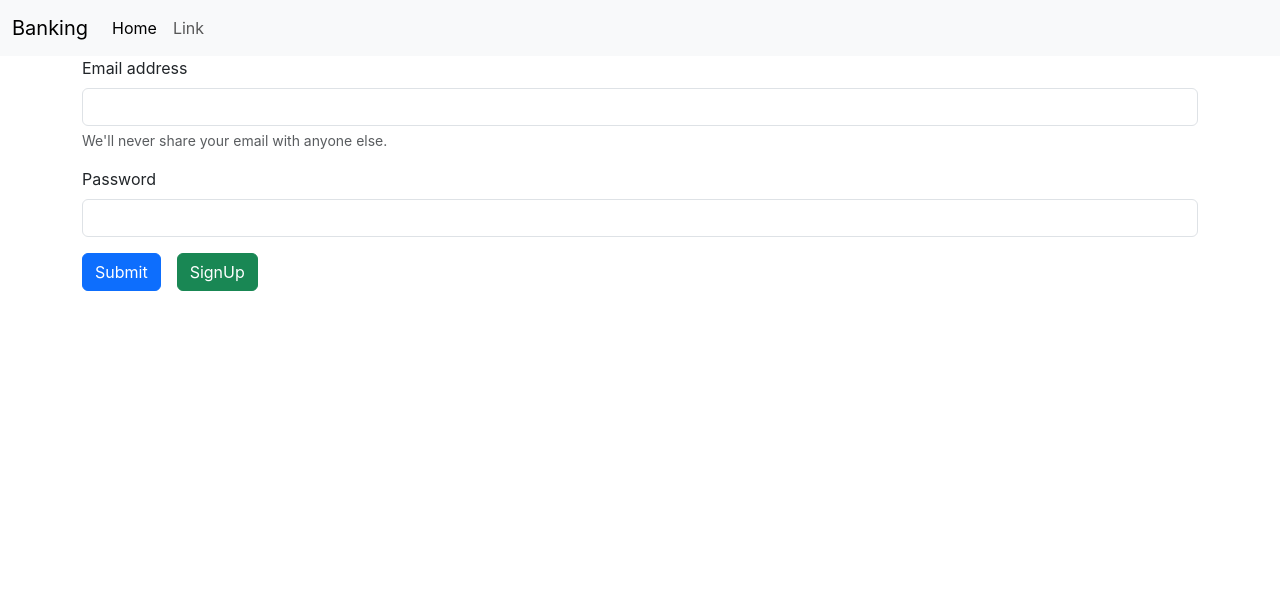
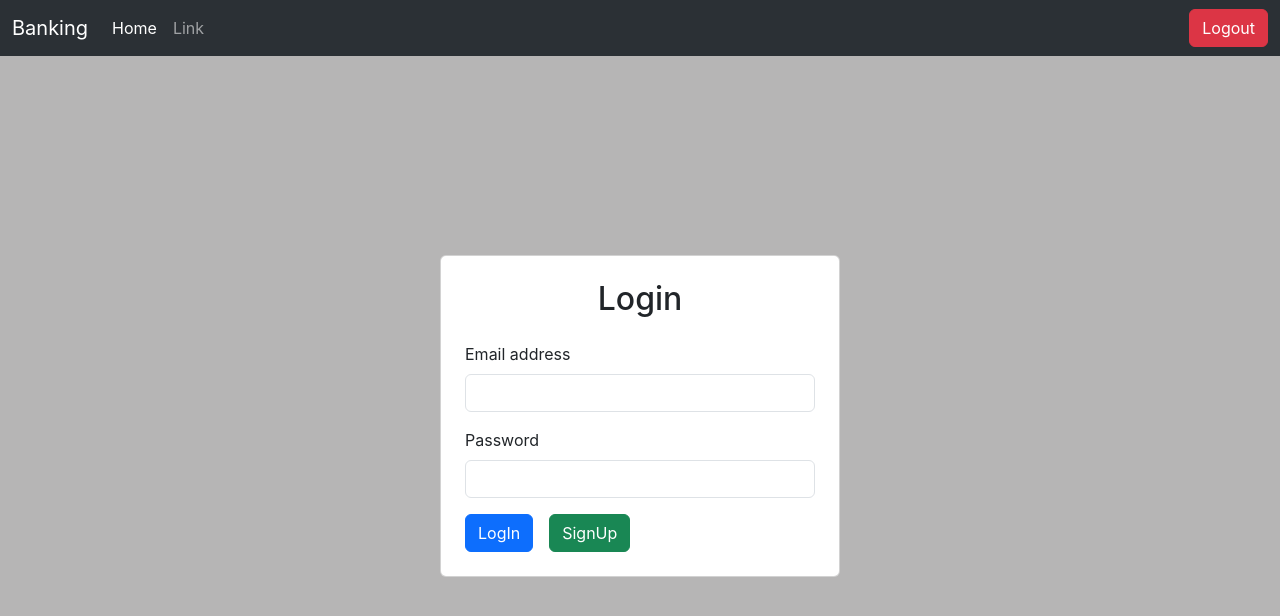
Before and after one commit to tusharx0809/react-apps, a React (Create React App) app in the folder banking_website/: page /login in a window 1280 px wide. Shown: the top 616 px of the page. Built offline with nearby package versions, Linux system fonts and the light colour scheme.

Commit message:
changed: login and signup changed

```diff
--- a/banking_website/src/App.css
+++ b/banking_website/src/App.css
@@ -36,3 +36,6 @@
     transform: rotate(360deg);
   }
 }
+body{
+  background-color: rgb(182, 181, 181);
+}
--- a/banking_website/src/components/Login.js
+++ b/banking_website/src/components/Login.js
@@ -4,8 +4,10 @@ import { Link } from "react-router-dom";
 const Login = () => {
 
   return (
-    <div className="container">
+    <div className="container d-flex align-items-center justify-content-center" style={{ minHeight: "90vh" }}>
+        <div className="card p-4" style={{ width: "100%", maxWidth: "400px" }}>
       <form>
+      <h2 className="text-center mb-4">Login</h2>
         <div className="mb-3">
           <label for="exampleInputEmail1" className="form-label">
             Email address
@@ -16,9 +18,7 @@ const Login = () => {
             id="exampleInputEmail1"
             aria-describedby="emailHelp"
           />
-          <div id="emailHelp" className="form-text">
-            We'll never share your email with anyone else.
-          </div>
+
         </div>
         <div className="mb-3">
           <label for="exampleInputPassword1" className="form-label">
@@ -32,14 +32,14 @@ const Login = () => {
         </div>
 
         <button type="submit" className="btn btn-primary">
-          Submit
+          LogIn
         </button>
         <Link to="/signup">
         <button className="btn btn-success mx-3">
           SignUp
         </button></Link>
       </form>
-
+      </div>
     </div>
   );
 };
--- a/banking_website/src/components/Navbar.js
+++ b/banking_website/src/components/Navbar.js
@@ -3,7 +3,7 @@ import { Link } from "react-router-dom";
 const Navbar = () => {
   return (
     <div>
-      <nav className="navbar navbar-expand-lg bg-body-tertiary">
+      <nav className="navbar navbar-expand-lg bg-body-tertiary" data-bs-theme="dark">
         <div className="container-fluid">
           <Link className="navbar-brand text-decoration-none" to="/">
             Banking
@@ -34,6 +34,7 @@ const Navbar = () => {
 
             </ul>
           </div>
+          <button className="btn btn-danger">Logout</button>
         </div>
       </nav>
     </div>
--- a/banking_website/src/components/Signup.js
+++ b/banking_website/src/components/Signup.js
@@ -6,7 +6,7 @@ const Signup = () => {
     name: "",
     email: "",
     password: "",
-    cpassword:"",
+    cpassword: "",
     dob: "",
     phone: "",
   });
@@ -20,13 +20,13 @@ const Signup = () => {
 
   const signUp = async (e) => {
     e.preventDefault();
-    if(formData.password !== formData.cpassword){
-      alert("Please enter same passwords!");
+    if (formData.password !== formData.cpassword) {
+      alert("Please enter the same passwords!");
       return;
     }
-    const response = await fetch("http://localhost:5050/api/auth/signup/",{
+    const response = await fetch("http://localhost:5050/api/auth/signup/", {
       method: "POST",
-        headers:{
+      headers: {
         "Content-Type": "application/json",
       },
       body: JSON.stringify({
@@ -35,19 +35,22 @@ const Signup = () => {
         password: formData.password,
         dob: formData.dob,
         phone: formData.phone,
-        })
+      }),
     });
     const json = await response.json();
-    if(json.success){
-        localStorage.setItem("token",json.authToken);
+    if (json.success) {
+      localStorage.setItem("token", json.authToken);
       navigate("/verifyotp");
-    }else{
+    } else {
       alert(json.errors[0].msg);
     }
   };
+
   return (
-    <div className="container">
+    <div className="container d-flex align-items-center justify-content-center" style={{ minHeight: "90vh" }}>
+      <div className="card p-4" style={{ width: "100%", maxWidth: "400px" }}>
         <form onSubmit={signUp}>
+          <h2 className="text-center mb-4">Sign Up</h2>
           <div className="mb-3">
             <label htmlFor="name" className="form-label">
               Name
@@ -61,7 +64,6 @@ const Signup = () => {
               value={formData.name}
               placeholder="Enter Full Name..."
             />
-
           </div>
           <div className="mb-3">
             <label htmlFor="email" className="form-label">
@@ -76,10 +78,9 @@ const Signup = () => {
               value={formData.email}
               placeholder="Enter your Email..."
             />
-
           </div>
           <div className="mb-3">
-          <label htmlFor="name" className="form-label">
+            <label htmlFor="password" className="form-label">
               Password
             </label>
             <input
@@ -89,11 +90,11 @@ const Signup = () => {
               name="password"
               onChange={handleChange}
               value={formData.password}
-            placeholder="Enter Password (Atleast 8 characters)"
+              placeholder="Enter Password (At least 8 characters)"
             />
           </div>
           <div className="mb-3">
-          <label htmlFor="name" className="form-label">
+            <label htmlFor="cpassword" className="form-label">
               Confirm Password
             </label>
             <input
@@ -107,7 +108,7 @@ const Signup = () => {
             />
           </div>
           <div className="mb-3">
-          <label htmlFor="name" className="form-label">
+            <label htmlFor="dob" className="form-label">
               Date of Birth
             </label>
             <input
@@ -117,11 +118,10 @@ const Signup = () => {
               name="dob"
               onChange={handleChange}
               value={formData.dob}
-            placeholder="Enter date of birth..."
             />
           </div>
           <div className="mb-3">
-          <label htmlFor="name" className="form-label">
+            <label htmlFor="phone" className="form-label">
               Phone
             </label>
             <input
@@ -134,12 +134,11 @@ const Signup = () => {
               placeholder="Enter Phone Number..."
             />
           </div>
-        <button type="submit" className="btn btn-primary">
+          <button type="submit" className="btn btn-primary w-100">
             Sign up
           </button>
-
         </form>
-
+      </div>
     </div>
   );
 };
```
Lines whose indentation alone changed are shown as unchanged.
